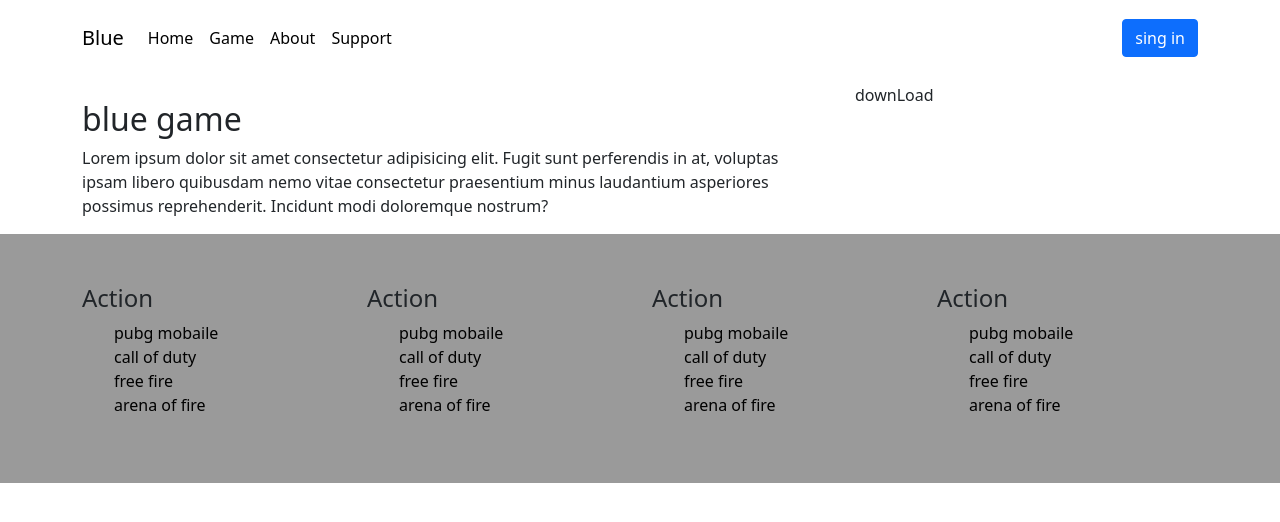
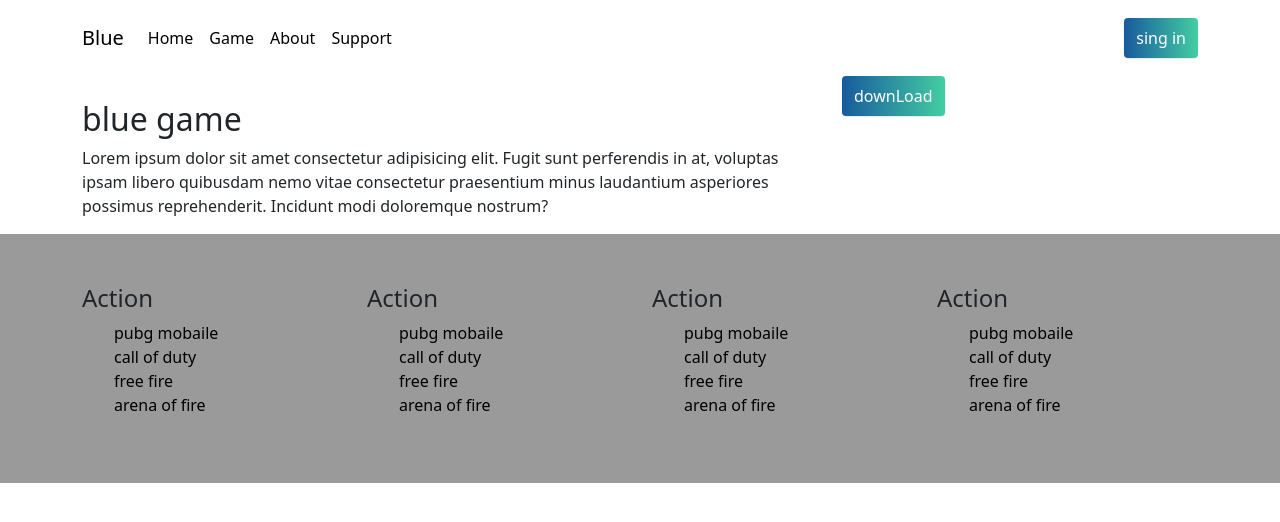
Before and after one commit to zeynab-sharifi/Blue, a Vue app: page /Game in a window 1280 px wide. Shown: the top 522 px of the page. Built offline with nearby package versions, Linux system fonts and the light colour scheme; no server answers.

Commit message:
add button component sass

```diff
--- a/public/style/css/main.css
+++ b/public/style/css/main.css
@@ -120,9 +120,6 @@ ul li {
   overflow: hidden;
   border-radius: 5px;
 }
-.top-game-section .btn-top-game {
-  margin-top: 1.5rem;
-}
 
 .asked-question-section {
   padding: 100px 0;
@@ -205,6 +202,40 @@ ul li {
   justify-content: space-between;
 }
 
+button.btn-blue, a.btn-blue {
+  padding: 0.5rem 0.75rem;
+  border: none;
+  box-shadow: 0 1px 2px rgba(0, 0, 0, 0.1);
+  color: #fff !important;
+  background: #43cea2;
+  background: -webkit-linear-gradient(to right, #185a9d, #43cea2);
+  background: linear-gradient(to right, #185a9d, #43cea2);
+}
+
+button.btn-blue:hover, .btn-blue:hover {
+  background: #185a9d !important;
+  transition: all 0.6s ease-in-out;
+}
+
+a.btn-center {
+  width: 200px;
+  margin: 1.5rem auto;
+}
+
+button.btn-blue-2, a.btn-blue-2 {
+  width: 100px;
+  margin: 0 auto;
+  padding: 0.25rem 0.5rem;
+  border: solid 1px #185a9d;
+  box-shadow: 0 1px 2px rgba(0, 0, 0, 0.1);
+  color: #185a9d !important;
+}
+
+button.btn-blue-2:hover, a.btn-blue-2:hover {
+  background-color: #185a9d;
+  color: #fff !important;
+}
+
 .footer-blue {
   background-color: #9a9a9a;
   padding: 50px 0;
--- a/public/style/scss/_Home.scss
+++ b/public/style/scss/_Home.scss
@@ -80,10 +80,6 @@
             border-radius: 5px;
         }
     }
-    .btn-top-game{
-         margin-top: 1.5rem;
-    }
-
 }
 // asked-question-section home
 .asked-question-section{
--- /dev/null
+++ b/public/style/scss/_button.scss
@@ -0,0 +1,31 @@
+@use "_variables";
+
+button.btn-blue,a.btn-blue{
+    padding: .5rem .75rem;
+    border: none;
+    box-shadow: 0 1px 2px rgba($color: variables.$black, $alpha: .10);
+    color: #fff !important;
+    background: #43cea2;
+    background: -webkit-linear-gradient(to right, #185a9d, #43cea2);
+    background: linear-gradient(to right, #185a9d, #43cea2);
+}
+button.btn-blue:hover,.btn-blue:hover{
+    background: #185a9d !important;
+    transition: all .6s ease-in-out;
+}
+a.btn-center{
+    width: 200px;
+    margin: 1.5rem auto;
+}
+button.btn-blue-2,a.btn-blue-2{
+    width: 100px;
+    margin: 0 auto;
+    padding: .25rem .5rem;
+    border: solid 1px #185a9d;
+    box-shadow: 0 1px 2px rgba($color: variables.$black, $alpha: .10);
+    color: #185a9d !important;
+}
+button.btn-blue-2:hover,a.btn-blue-2:hover{
+    background-color: #185a9d;
+    color: #fff !important;
+}
--- a/public/style/scss/style.scss
+++ b/public/style/scss/style.scss
@@ -4,4 +4,5 @@
 @import "_Home.scss";
 @import"_support";
 @import "_Login.scss";
+@import "_button.scss";
 @import "_Footer.scss";
--- a/src/components/LoginBlue.vue
+++ b/src/components/LoginBlue.vue
@@ -1,7 +1,7 @@
 <template>
   <div class="login-blue">
      <!-- Button trigger modal -->
-            <button type="button" class="btn btn-primary" data-bs-toggle="modal" data-bs-target="#exampleModal">
+            <button type="button" class="btn btn-blue" data-bs-toggle="modal" data-bs-target="#exampleModal">
               sing in
             </button>
 
--- a/src/pages/Layer/AskedQuSec.vue
+++ b/src/pages/Layer/AskedQuSec.vue
@@ -18,6 +18,6 @@
                             <p>Lorem, ipsum dolor sit amet consectetur adipisicing elit. Laborum quas in reiciendis consequatur explicabo architecto tempora? Delectus, quis aliquam totam deleniti, cupiditate odio optio dolorem, quae fuga architecto praesentium voluptas.</p>
                         </div>
                     </div>
-                    <a href="" class="btn btn-primary">More...</a>
+                    <a href="" class="btn btn-blue btn-center">More...</a>
                 </div>
 </template>
--- a/src/pages/Layer/HeaderHomeSe.vue
+++ b/src/pages/Layer/HeaderHomeSe.vue
@@ -3,7 +3,7 @@
             <div class="col-lg-6 col-md-12 col-12">
                 <h1>{{ title }}</h1>
                 <p>{{ message }}</p>
-                <a class="btn btn-primery">Download</a>
+                <a class="btn btn-blue">Download</a>
                 <div class="better-list-game">
                     <div class="col-lg-4 col-4">
                         <div class="better-game">
@@ -37,11 +37,7 @@
             return{
                 title :'Blue Game',
                 message :'Lorem ipsum dolor, sit amet consectetur adipisicing elit. Odit, quae vitae harum nihil nobis dolores voluptatesb quibusdam labore sunt accusantium, expedita, veniam a qui rerum! Est illum repellat hic et.',
-                betterText : `${
-                    'Lorem ipsum dolor sit amet consectetur',
-                    'Lorem ipsum dolor',
-                    'Lorem ipsum '
-                }`
+                betterText : 'Lorem ipsum dolor sit amet consectetur'
             }
         },
         // setup(){
--- a/src/pages/Layer/TopGame.vue
+++ b/src/pages/Layer/TopGame.vue
@@ -4,30 +4,30 @@
                     <div class="top-Game">
                         <img src="" alt="">
                         <h3>play game</h3>
-                        <a href="" class="btn">more</a>
+                        <a href="" class="btn btn-blue-2">more</a>
                     </div>
                 </div>
                 <div class="col-lg-3 col-md-6 col-sm-12">
                     <div class="top-Game">
                         <img src="" alt="">
                         <h3>play game</h3>
-                        <a href="" class="btn">more</a>
+                        <a href="" class="btn btn-blue-2">more</a>
                     </div>
                 </div>
                 <div class="col-lg-3 col-md-6 col-sm-12">
                     <div class="top-Game">
                         <img src="" alt="">
                         <h3>play game</h3>
-                        <a href="" class="btn">more</a>
+                        <a href="" class="btn btn-blue-2">more</a>
                     </div>
                 </div>
                 <div class="col-lg-3 col-md-6 col-sm-12">
                     <div class="top-Game">
                         <img src="" alt="">
                         <h3>play game</h3>
-                        <a href="" class="btn">more</a>
+                        <a href="" class="btn btn-blue-2">more</a>
                     </div>
                 </div>
-                <a href="" class="btn btn-primary btn-top-game">More..</a>
+                <a href="" class="btn btn-blue btn-center">More..</a>
             </div>
 </template>
--- a/src/pages/Layer/TopGamesPage.vue
+++ b/src/pages/Layer/TopGamesPage.vue
@@ -11,7 +11,7 @@
                         </div>
                     </div>
                     <div class="col-lg-4 col-md-4 col-12">
-                        <button class="btn" @click="downloadFile()">downLoad</button>
+                        <button class="btn btn-blue" @click="downloadFile()">downLoad</button>
                     </div>
                 </div>
             </div>
--- a/src/pages/Layer/TopNews.vue
+++ b/src/pages/Layer/TopNews.vue
@@ -27,6 +27,6 @@
                             </div>
                         </div>
                     </div>
-                    <a href="" class="btn btn-primary">more..</a>
+                    <a href="" class="btn btn-blue btn-center">more..</a>
                 </div>
 </template>
```
Also changed, not shown: 1 other file (tests, documents, lock files or other folders).
